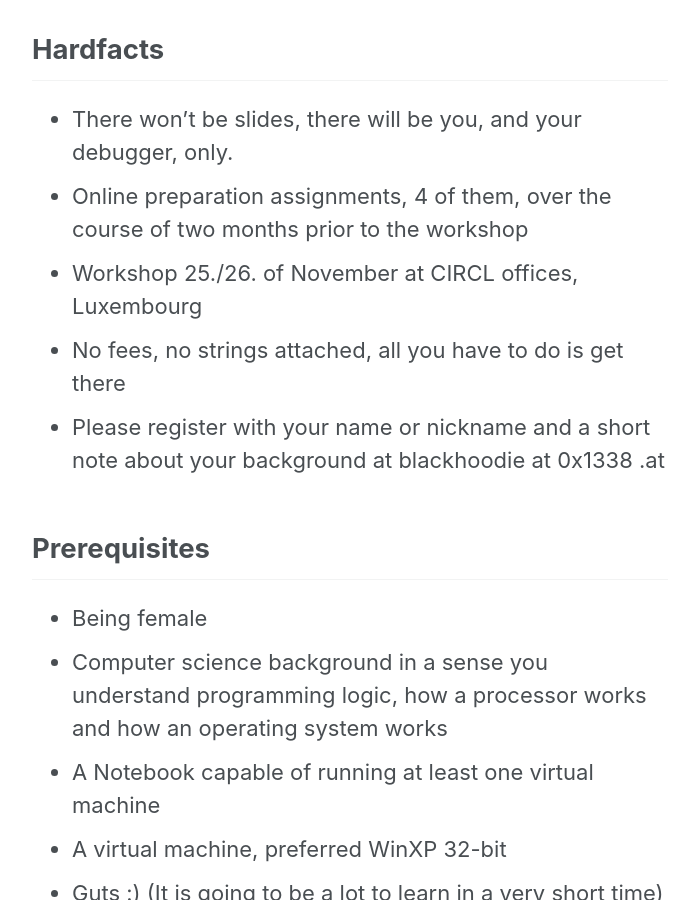
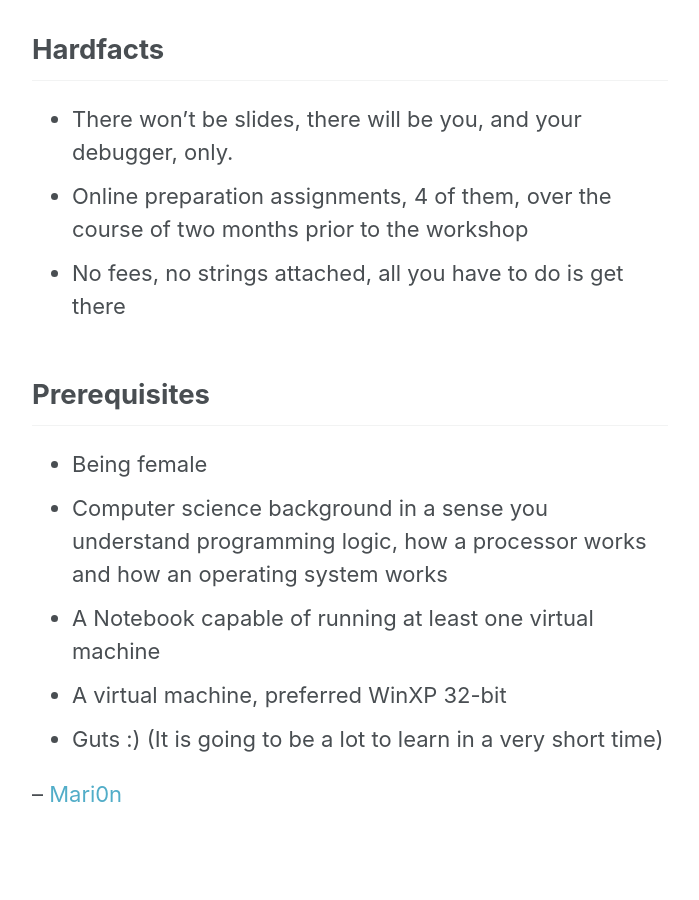
Before and after one commit to blackhoodieRE/blackhoodiere.github.io, a Jekyll site: the page built from _pages/about.md, in a window 1280 px wide and 900 px high, scrolled down 1610 px. Shown: the whole window, without its empty margins (290-989 px from the left). Built offline with Jekyll 4.4.1, drawn with Linux system fonts in a browser that asks for light colours.

Commit message:
Updating about
Deleting venue and dates information.

```diff
--- a/_pages/about.md
+++ b/_pages/about.md
@@ -26,9 +26,7 @@ Blackhoodie is a free, women only reverse engineering workshop.
 
 * There won't be slides, there will be you, and your debugger, only.
 * Online preparation assignments, 4 of them, over the course of two months prior to the workshop
-* Workshop 25./26. of November at CIRCL offices, Luxembourg
 * No fees, no strings attached, all you have to do is get there
-* Please register with your name or nickname and a short note about your background at blackhoodie at 0x1338 .at
 
 
 ## Prerequisites
```
